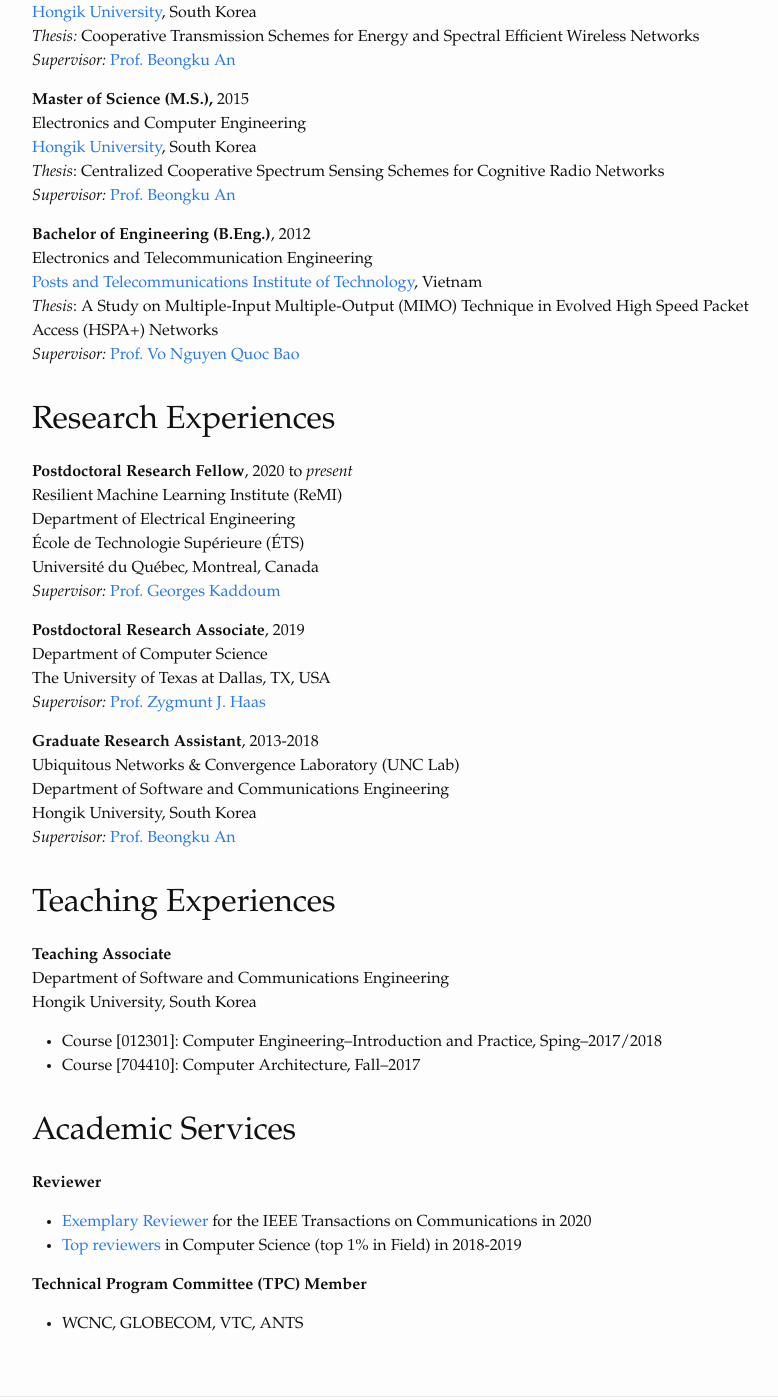
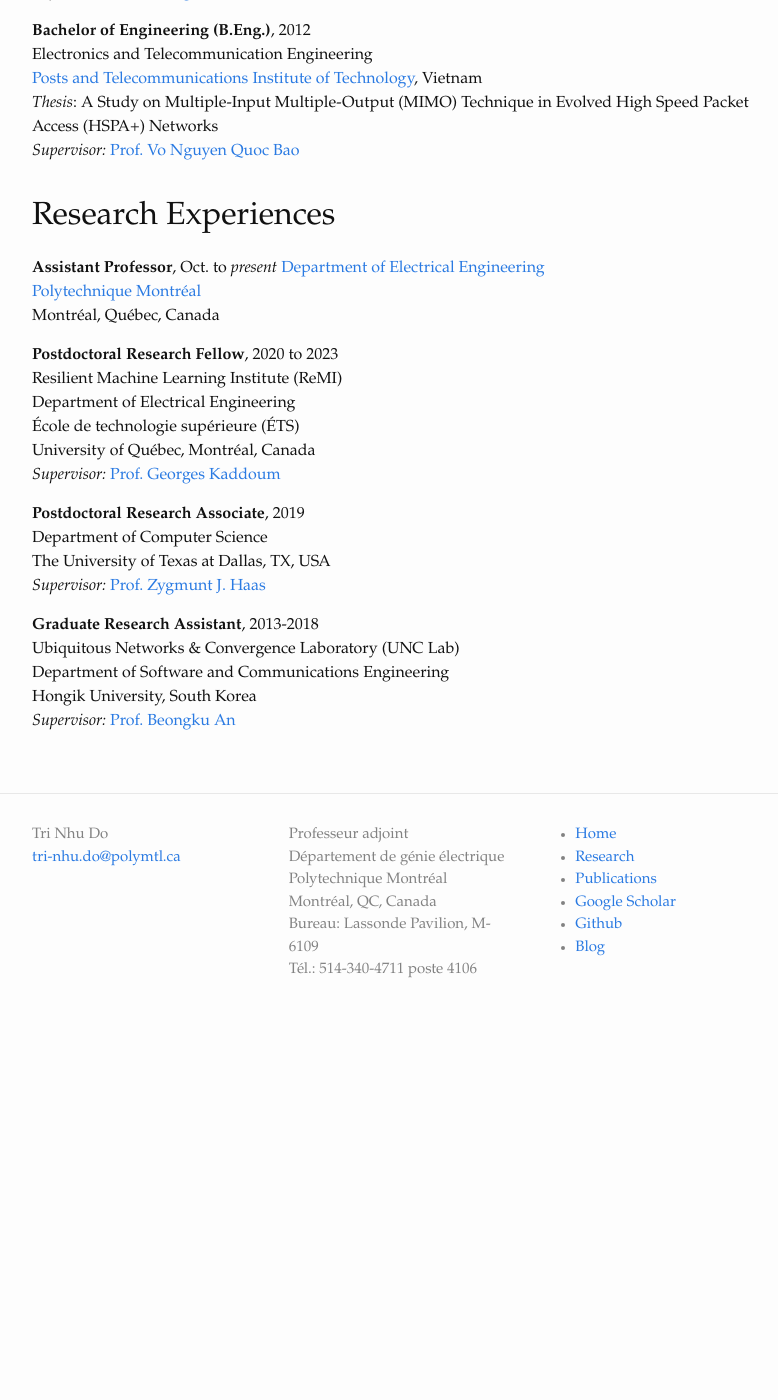
Before and after one commit to trinhudo/trinhudo.github.io, a Jekyll site: the page built from about.md, in a window 1280 px wide and 1400 px high, scrolled down 486 px. Shown: the whole window, without its empty margins (238-1016 px from the left). Built offline with Jekyll 4.4.1, drawn with Linux system fonts in a browser that asks for light colours; after the commit the page ends 1528 px from its top, so only the background shows below that; some of the changed text lies outside the part shown.

Commit message:
Update about.md
Signed-off-by: Tri Nhu Do <43434724+trinhudo@users.noreply.github.com>

```diff
--- a/about.md
+++ b/about.md
@@ -3,15 +3,6 @@
 title: About
 permalink: /about/
 ---
-
-**Tri-Nhu DO**
-
-**Assistant Professor**
-<a href="https://www.polymtl.ca/ge/" target="_blank">Electrical Engineering Department</a>
-<a href="https://www.polymtl.ca" target="_blank">Polytechnique Montréal</a>
-Montreal, QC, Canada
-
-*Email:*  tri-nhu.do@polymtl.ca
 
 ## Education
 
@@ -35,11 +26,16 @@
 
 ## Research Experiences
 
-**Postdoctoral Research Fellow**, 2020 to _present_
+**Assistant Professor**, Oct. to _present_
+<a href="https://www.polymtl.ca/expertises/en/do-tri-nhu" target="_blank">Department of Electrical Engineering</a>
+<a href="https://www.polymtl.ca/expertises/en/do-tri-nhu" target="_blank">Polytechnique Montréal</a>
+Montréal, Québec, Canada
+
+**Postdoctoral Research Fellow**, 2020 to 2023
 Resilient Machine Learning Institute (ReMI)
 Department of Electrical Engineering
-École de Technologie Supérieure (ÉTS)
-Université du Québec, Montreal, Canada
+École de technologie supérieure (ÉTS)
+University of Québec, Montréal, Canada
 _Supervisor:_ <a href="https://www.etsmtl.ca/Professeurs/gkaddoum/Accueil?lang=en-CA" target="_blank">Prof. Georges Kaddoum</a>
 
 **Postdoctoral Research Associate**, 2019
@@ -52,20 +48,3 @@
 Department of Software and Communications Engineering
 Hongik University, South Korea
 _Supervisor:_ <a href="http://unclab.hongik.ac.kr/professor.php" target="_blank">Prof. Beongku An</a>
-
-## Teaching Experiences
-
-**Teaching Associate**
-Department of Software and Communications Engineering
-Hongik University, South Korea
-- Course [012301]: Computer Engineering–Introduction and Practice, Sping–2017/2018
-- Course [704410]: Computer Architecture, Fall–2017
-
-## Academic Services
-
-**Reviewer**
-- <a href="https://www.comsoc.org/publications/journals/ieee-tcom/exemplary-reviewers" target="_blank">Exemplary Reviewer</a> for the IEEE Transactions on Communications in 2020
-- <a href="https://www.webofscience.com/wos/author/record/1600629" target="_blank">Top reviewers</a> in Computer Science (top 1% in Field) in 2018-2019
-
-**Technical Program Committee (TPC) Member**
-- WCNC, GLOBECOM, VTC, ANTS
```
